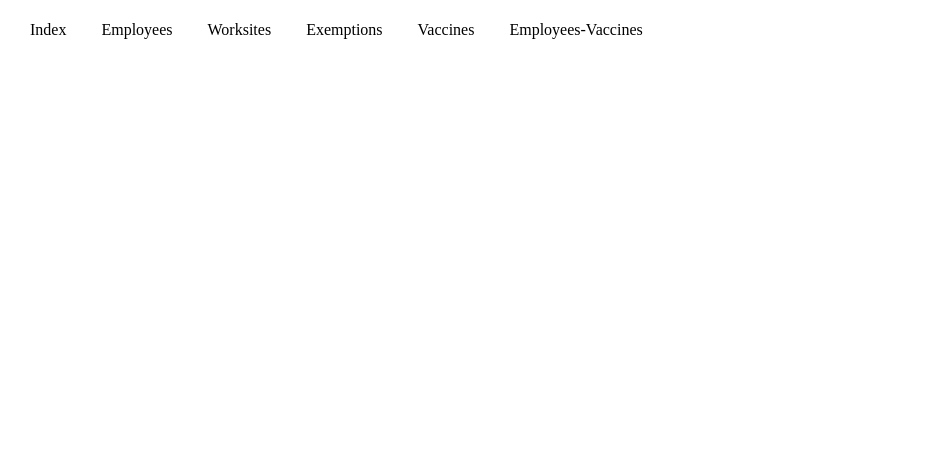
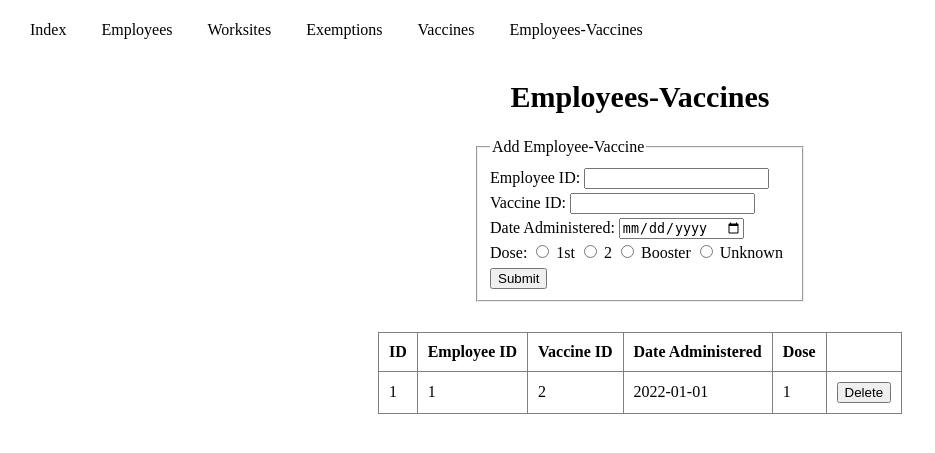
Before and after one commit to reillkel/Vaccine-Mandate-Database, a Flask app: page /employees_vaccines in a window 1280 px wide. Shown: the top 453 px of the page, without its empty margins (0-935 px from the left). Run offline with Flask 2, Linux system fonts and the light colour scheme; some libraries are stand-ins or nearby versions.

Commit message:
more forms/tables

```diff
--- a/templates/employees_vaccines.html
+++ b/templates/employees_vaccines.html
@@ -5,5 +5,48 @@
 {% endblock %}
 
 {% block body %}
-
+<h1 class="page-title">Employees-Vaccines</h1>
+<form>
+    <fieldset class="add-entity">
+        <legend>Add Employee-Vaccine</legend>
+        <label for="empid">Employee ID: </label>
+        <input type="text" id="empid"/>
+        <br>
+        <label for="vaccid">Vaccine ID: </label>
+        <input type="text" id="vaccid"/>
+        <br>
+        <label for="date">Date Administered: </label>
+        <input type="date" id="date"/>
+        <br>
+        <label>Dose: </label>
+        <input type="radio" id="1" value="1">
+        <label for="1">1st</label>
+        <input type="radio" id="2" value="2">
+        <label for="2">2</label>
+        <input type="radio" id="3" value="3">
+        <label for="3">Booster</label>
+        <input type="radio" id="0" value="0">
+        <label for="0">Unknown</label>
+        <br>
+        <input type="submit" id="emp_vacc-submit">
+    </fieldset>
+</form>
+<table class="entity-table">
+    <thead>
+        <th>ID</th>
+        <th>Employee ID</th>
+        <th>Vaccine ID</th>
+        <th>Date Administered</th>
+        <th>Dose</th>
+        <th></th>
+    </thead>
+    <tr>
+        <td>1</td>
+        <td>1</td>
+        <td>2</td>
+        <td>2022-01-01</td>
+        <td>1</td>
+        <td><button>Delete</button></td>
+    </tr>
+</table>
 {% endblock %}
```
Also changed, not shown: templates/vaccines.html (+26 -1 lines).
